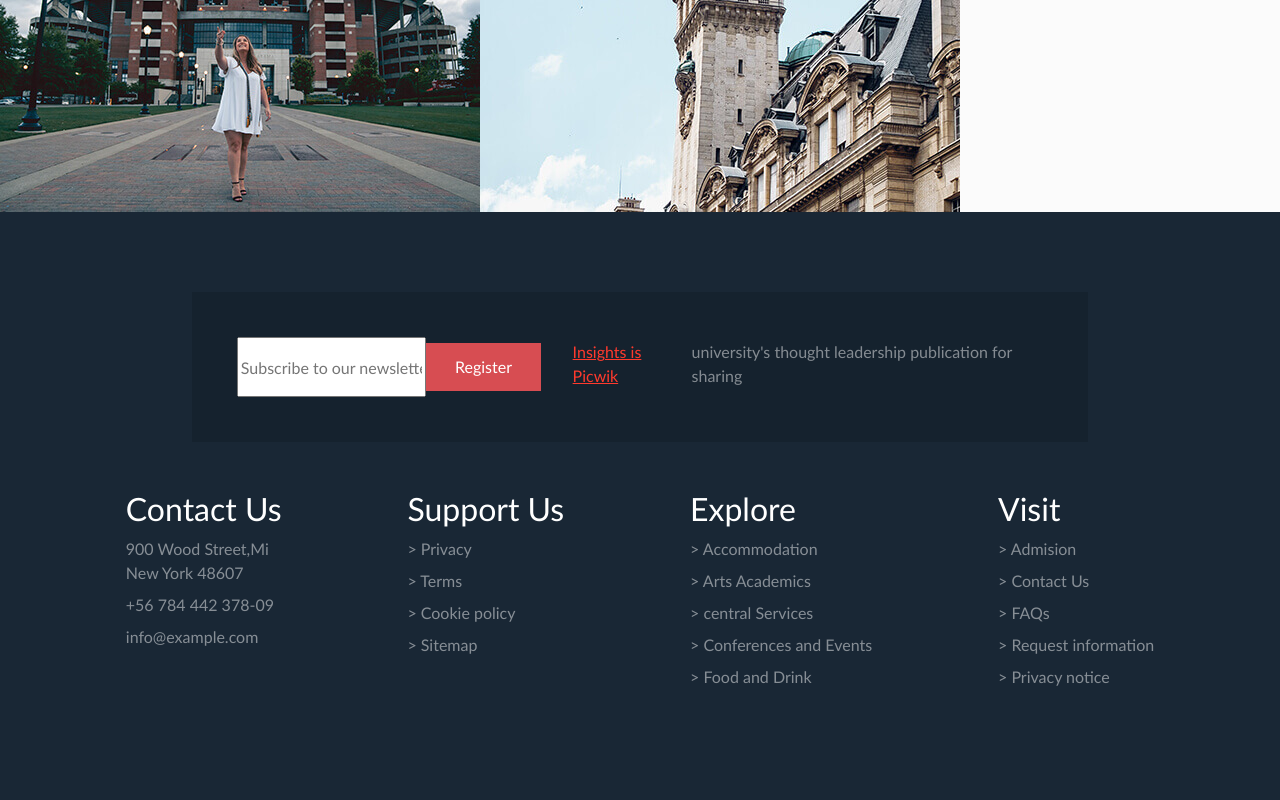
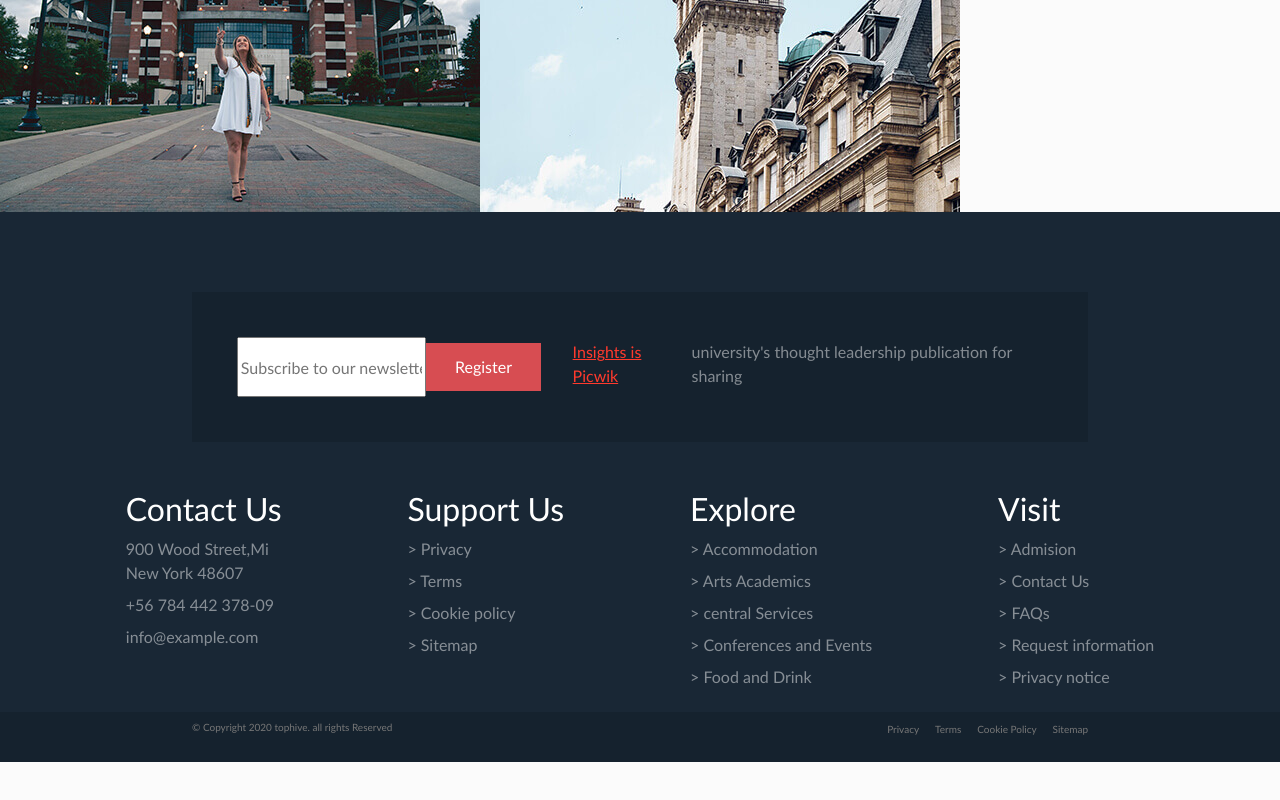
Before and after one commit to devitoangelo/proj-html-vuejs, a Vue app: page / in a window 1280 px wide. Shown: the part 3943-4743 px from the top of the page. After the commit the page ends 4705 px from the top, so only its background shows below. Built offline with nearby package versions, Linux system fonts and the light colour scheme.

Commit message:
compleated layou footer

```diff
--- a/src/App.vue
+++ b/src/App.vue
@@ -129,13 +129,6 @@ export default {
             Happy Clients
           </div>
         </section>
-
-
-
-
-
-
-
 
       </div>
     </div>
@@ -420,7 +413,8 @@ export default {
           <aside>
             <h2>Contact Us</h2>
             <div class="info_footer">
-              <section class="pb-2"><i class="fa-solid fa-location-dot"></i> 900 Wood Street,Mi <br> New York 48607</section>
+              <section class="pb-2"><i class="fa-solid fa-location-dot"></i> 900 Wood Street,Mi <br> New York 48607
+              </section>
               <section class="pb-2"><i class="fa-solid fa-square-phone"></i> +56 784 442 378-09 </section>
               <section><i class="fa-regular fa-envelope"></i> info@example.com</section>
             </div>
@@ -460,19 +454,33 @@ export default {
             </div>
           </aside>
         </div>
-
+      </div>
+    </div>
+    <!-- footer_copy -->
+    <div class="footer_copy">
+      <div class="copy">
+        <nav>
+          &#169; Copyright 2020 tophive. all rights Reserved
+        </nav>
+        <ul class="list_footer_copy">
+          <li>
+            Privacy
+          </li>
+          <li>
+            Terms
+          </li>
+          <li>
+            Cookie Policy
+          </li>
+          <li>
+            Sitemap
+          </li>
+        </ul>
 
       </div>
 
 
-
-
-
     </div>
-
-
-
-
 
   </footer>
 
@@ -557,8 +565,6 @@ export default {
     display: flex;
     align-items: center;
     justify-content: space-around;
-
-
 
     >.statistics {
       font-size: 2.5rem;
@@ -708,7 +714,7 @@ hr {
 /* input_footer */
 .site_footer {
   background-color: var(--bg_footer);
-  height: 600px;
+  height: 500px;
   width: 100%;
   padding-top: 5rem;
 
@@ -731,9 +737,6 @@ hr {
         height: 100%;
         width: 25%;
         text-decoration: none;
-
-
-
 
       }
 
@@ -773,12 +776,41 @@ hr {
     display: flex;
     justify-content: space-evenly;
 
-
-
   }
 }
 
 .info_footer {
   color: var(--color_text);
 }
+
+/* footer_copy */
+.footer_copy {
+  background-color: var(--color);
+  height: 50px;
+  width: 100%;
+  display: flex;
+
+
+
+  >.copy {
+
+    width: 70%;
+    margin: auto;
+    height: 100%;
+    display: flex;
+    font-size: x-small;
+    justify-content: space-between;
+    color: var(--color_footer);
+    line-height: 3;
+  }
+}
+.list_footer_copy {
+
+list-style: none;
+display: flex;
+gap: 1rem;
+align-items: center;
+
+
+}
 </style>
--- a/src/style.css
+++ b/src/style.css
@@ -9,6 +9,7 @@
   --bg_footer: #192735;
   --color: #15222E;
   --color_text: #FFFFFF7A;
+  --color_footer: #777777;
 }
 
 
```
